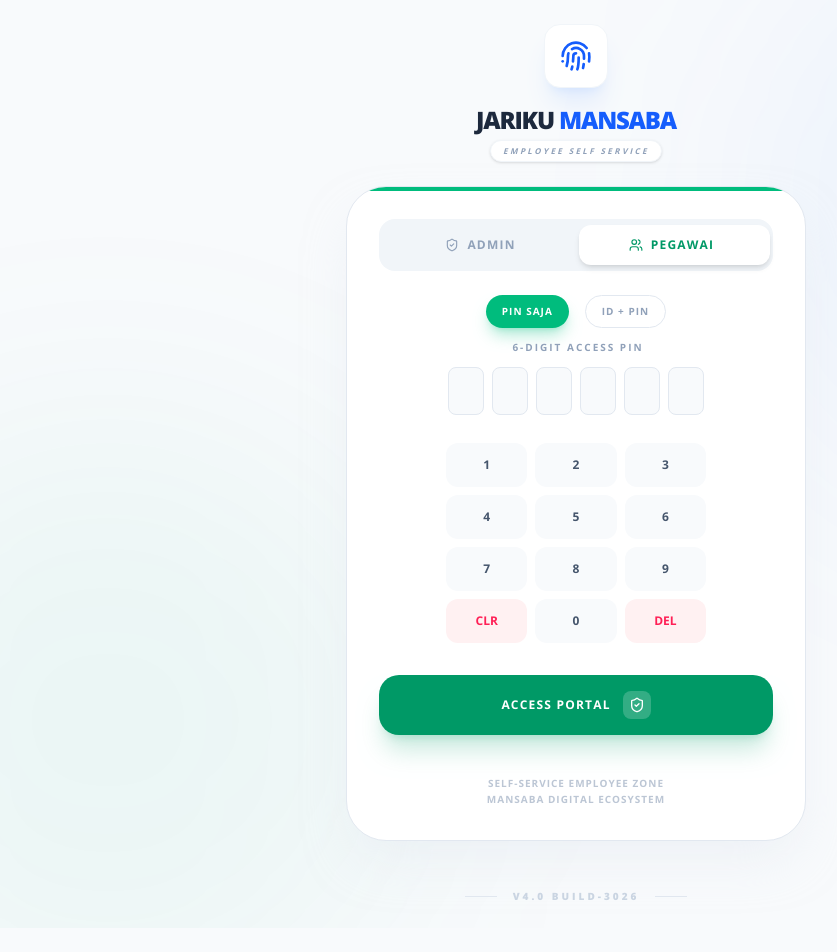
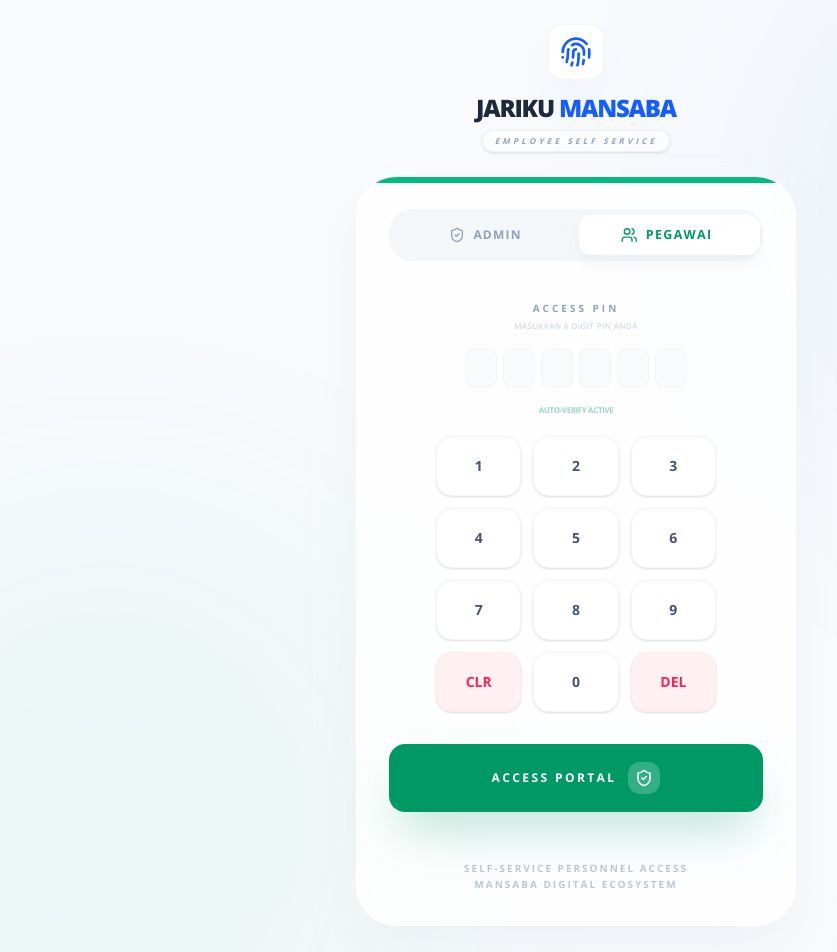
Before and after one commit to mansaba85/jempol-mansaba, a React (Vite) app in the folder client/: page / in a window 1280 px wide. Shown: the top 952 px of the page, without its empty margins (64-901 px from the left). Before the commit the page ends 928 px from the top, so only its background shows below. Built offline with nearby package versions, Linux system fonts and the light colour scheme; no server answers.

Commit message:
feat: simplify employee login to PIN-only and overhaul login UI aesthetics

```diff
--- a/client/src/pages/LoginPage.tsx
+++ b/client/src/pages/LoginPage.tsx
@@ -1,35 +1,37 @@
-import React, { useState } from 'react';
+import React, { useState, useEffect } from 'react';
 import axios from 'axios';
 import { useAuth } from '../context/AuthContext';
 import { useSettings } from '../context/SettingsContext';
-import { Fingerprint, Lock, User, Eye, EyeOff, Loader2, Users, ShieldCheck, Binary } from 'lucide-react';
+import { Fingerprint, Lock, User, Eye, EyeOff, Loader2, Users, ShieldCheck, CheckCircle2 } from 'lucide-react';
 import toast, { Toaster } from 'react-hot-toast';
 
 const LoginPage = () => {
   const [loginMode, setLoginMode] = useState<'admin' | 'employee'>('employee');
   const [username, setUsername] = useState('');
   const [password, setPassword] = useState('');
-  const [empId, setEmpId] = useState('');
   const [pin, setPin] = useState('');
-  const [empLoginMethod, setEmpLoginMethod] = useState<'id_pin' | 'pin_only'>('pin_only');
   const [showPassword, setShowPassword] = useState(false);
   const [loading, setLoading] = useState(false);
 
   const { login } = useAuth();
   const { settings } = useSettings();
 
+  // Reset PIN when switching modes
+  useEffect(() => {
+    setPin('');
+  }, [loginMode]);
+
   // Pisah kata terakhir untuk styling biru
   const appNameParts = (settings?.app_name || 'Jariku Mansaba').split(' ');
   const lastPart = appNameParts.length > 1 ? appNameParts.pop() : '';
   const firstPart = appNameParts.join(' ');
 
-  const handleLogin = async (e: React.FormEvent) => {
-    e.preventDefault();
+  const handleLogin = async (e?: React.FormEvent) => {
+    if (e) e.preventDefault();
 
     if (loginMode === 'admin') {
       if (!username || !password) return toast.error('Masukkan username & password');
     } else {
-      if (empLoginMethod === 'id_pin' && !empId) return toast.error('Masukkan ID Pegawai');
       if (!pin || pin.length < 6) return toast.error('Masukkan 6-Digit PIN');
     }
 
@@ -38,17 +40,25 @@
       const endpoint = loginMode === 'admin' ? '/api/login' : '/api/login/employee';
       const payload = loginMode === 'admin'
         ? { username, password }
-        : { id: empLoginMethod === 'id_pin' ? empId : null, pin };
+        : { pin };
 
       const res = await axios.post(endpoint, payload);
       login(res.data.user, res.data.token);
       toast.success('Selamat datang kembali, ' + res.data.user.username);
     } catch (err: any) {
       toast.error(err.response?.data?.message || 'Gagal login. Periksa kembali entitas Anda.');
+      if (loginMode === 'employee') setPin('');
     } finally {
       setLoading(false);
     }
   };
+
+  // Auto-submit when PIN reaches 6 digits
+  useEffect(() => {
+    if (loginMode === 'employee' && pin.length === 6 && !loading) {
+      handleLogin();
+    }
+  }, [pin]);
 
   const addDigit = (digit: string) => {
     if (pin.length < 6) setPin(pin + digit);
@@ -64,48 +74,48 @@
       <div className="absolute top-[-10%] right-[-10%] w-[600px] h-[600px] bg-blue-500/5 rounded-full blur-[120px]"></div>
       <div className="absolute bottom-[-10%] left-[-10%] w-[600px] h-[600px] bg-emerald-500/5 rounded-full blur-[120px]"></div>
 
-      <div className="w-full max-w-[460px] relative z-10">
+      <div className="w-full max-w-[440px] relative z-10 animate-in fade-in zoom-in duration-500">
 
         {/* Logo / Branding */}
         <div className="flex flex-col items-center mb-6">
-          <div className="w-16 h-16 bg-white rounded-2xl shadow-xl shadow-blue-500/10 border border-slate-100 flex items-center justify-center mb-4 relative group overflow-hidden">
+          <div className="w-14 h-14 bg-white rounded-2xl shadow-2xl shadow-blue-500/10 border border-slate-100 flex items-center justify-center mb-3 relative group overflow-hidden">
              <div className="absolute inset-0 bg-gradient-to-br from-blue-600/10 to-transparent opacity-0 group-hover:opacity-100 transition-opacity"></div>
-             <Fingerprint size={32} className="text-blue-600 relative z-10" />
+             <Fingerprint size={32} className="text-blue-600 relative z-10 transition-transform duration-500 group-hover:scale-110" />
           </div>
           <h1 className="text-2xl font-black text-slate-800 tracking-tighter uppercase text-center block">
             {firstPart} <span className="text-blue-600">{lastPart || ''}</span>
           </h1>
-          <div className="flex gap-2 mt-1">
-             <p className="text-slate-400 font-bold tracking-[0.3em] text-[8px] uppercase text-center bg-white px-3 py-1 rounded-full border border-slate-100 italic shadow-sm">
+          <div className="mt-1.5">
+             <p className="text-slate-400 font-bold tracking-[0.4em] text-[8px] uppercase text-center bg-white/50 backdrop-blur-sm px-3 py-1 rounded-full border border-slate-200/50 italic shadow-sm">
                 {loginMode === 'admin' ? 'Administrative Access' : 'Employee Self Service'}
              </p>
           </div>
         </div>
 
         {/* Login Card */}
-        <div className="bg-white border border-slate-200 rounded-[2.5rem] p-8 shadow-2xl shadow-slate-200/50 relative overflow-hidden transition-all duration-500">
+        <div className="bg-white/80 backdrop-blur-xl border border-white rounded-[2.5rem] p-8 shadow-2xl shadow-slate-200/50 relative overflow-hidden transition-all duration-500">
 
-          <div className={`absolute top-0 left-0 h-1 transition-all duration-500 ${loginMode === 'admin' ? 'bg-blue-600 w-full' : 'bg-emerald-500 w-full'}`}></div>
+          <div className={`absolute top-0 left-0 h-1.5 transition-all duration-700 ease-in-out ${loginMode === 'admin' ? 'bg-blue-600 w-full' : 'bg-emerald-500 w-full'}`}></div>
 
           {/* MODE SWITCHER */}
-          <div className="flex bg-slate-100 p-1.5 rounded-2xl mb-6 relative">
-             <div className={`absolute top-1.5 bottom-1.5 w-[calc(50%-6px)] bg-white rounded-xl shadow-md transition-all duration-300 ease-out ${loginMode === 'admin' ? 'left-1.5' : 'left-[calc(50%+3px)]'}`}></div>
+          <div className="flex bg-slate-100/80 p-1.5 rounded-[1.5rem] mb-10 relative">
+             <div className={`absolute top-1.5 bottom-1.5 w-[calc(50%-6px)] bg-white rounded-xl shadow-lg shadow-slate-200/50 transition-all duration-500 ease-out ${loginMode === 'admin' ? 'left-1.5' : 'left-[calc(50%+3px)]'}`}></div>
              <button
                 type="button"
                 onClick={() => setLoginMode('admin')}
-                className={`flex-1 py-3 text-xs font-bold uppercase tracking-widest relative z-10 transition-colors ${loginMode === 'admin' ? 'text-blue-600' : 'text-slate-400'}`}
+                className={`flex-1 py-3 text-xs font-bold uppercase tracking-widest relative z-10 transition-all duration-300 ${loginMode === 'admin' ? 'text-blue-600 scale-105' : 'text-slate-400 hover:text-slate-500'}`}
              >
                 <div className="flex items-center justify-center gap-2">
-                   <ShieldCheck size={14} /> Admin
+                   <ShieldCheck size={16} /> Admin
                 </div>
              </button>
              <button
                 type="button"
                 onClick={() => setLoginMode('employee')}
-                className={`flex-1 py-3 text-xs font-bold uppercase tracking-widest relative z-10 transition-colors ${loginMode === 'employee' ? 'text-emerald-600' : 'text-slate-400'}`}
+                className={`flex-1 py-3 text-xs font-bold uppercase tracking-widest relative z-10 transition-all duration-300 ${loginMode === 'employee' ? 'text-emerald-600 scale-105' : 'text-slate-400 hover:text-slate-500'}`}
              >
                 <div className="flex items-center justify-center gap-2">
-                   <Users size={14} /> Pegawai
+                   <Users size={16} /> Pegawai
                 </div>
              </button>
           </div>
@@ -114,20 +124,20 @@
             <div className="space-y-6">
 
               {loginMode === 'admin' ? (
-                 <>
+                 <div className="space-y-6 animate-in fade-in slide-in-from-right-4 duration-500">
                     {/* Admin Fields */}
                     <div className="space-y-3">
                        <label className="text-[10px] font-bold text-slate-400 tracking-[0.2em] uppercase ml-1">Identity UID</label>
                        <div className="relative group">
-                          <div className="absolute left-5 top-1/2 -translate-y-1/2 text-slate-400 group-focus-within:text-blue-600 transition-colors">
+                          <div className="absolute left-5 top-1/2 -translate-y-1/2 text-slate-300 group-focus-within:text-blue-600 transition-colors">
                              <User size={20} />
                           </div>
                           <input
                              type="text"
                              value={username}
                              onChange={(e) => setUsername(e.target.value)}
-                             className="w-full bg-slate-50 border border-slate-200 rounded-2xl py-4.5 pl-14 pr-4 text-slate-800 font-bold focus:outline-none focus:ring-4 focus:ring-blue-500/10 focus:border-blue-500 transition-all font-outfit"
-                             placeholder="Masukkan Username"
+                             className="w-full bg-slate-50/50 border border-slate-200 rounded-2xl py-4.5 pl-14 pr-4 text-slate-800 font-bold focus:outline-none focus:ring-4 focus:ring-blue-500/10 focus:border-blue-500 transition-all font-outfit"
+                             placeholder="Username"
                           />
                        </div>
                     </div>
@@ -135,77 +145,45 @@
                     <div className="space-y-3">
                        <label className="text-[10px] font-bold text-slate-400 tracking-[0.2em] uppercase ml-1">Access Cipher</label>
                        <div className="relative group">
-                          <div className="absolute left-5 top-1/2 -translate-y-1/2 text-slate-400 group-focus-within:text-blue-600 transition-colors">
+                          <div className="absolute left-5 top-1/2 -translate-y-1/2 text-slate-300 group-focus-within:text-blue-600 transition-colors">
                              <Lock size={20} />
                           </div>
                           <input
                              type={showPassword ? "text" : "password"}
                              value={password}
                              onChange={(e) => setPassword(e.target.value)}
-                             className="w-full bg-slate-50 border border-slate-200 rounded-2xl py-4.5 pl-14 pr-14 text-slate-800 font-bold focus:outline-none focus:ring-4 focus:ring-blue-500/10 focus:border-blue-500 transition-all placeholder:text-slate-300"
-                             placeholder="••••••••••••"
+                             className="w-full bg-slate-50/50 border border-slate-200 rounded-2xl py-4.5 pl-14 pr-14 text-slate-800 font-bold focus:outline-none focus:ring-4 focus:ring-blue-500/10 focus:border-blue-500 transition-all placeholder:text-slate-200"
+                             placeholder="••••••••"
                           />
                           <button
                              type="button"
                              onClick={() => setShowPassword(!showPassword)}
-                             className="absolute right-5 top-1/2 -translate-y-1/2 text-slate-400 hover:text-slate-600 transition-colors"
+                             className="absolute right-5 top-1/2 -translate-y-1/2 text-slate-300 hover:text-slate-500 transition-colors"
                           >
                              {showPassword ? <EyeOff size={20} /> : <Eye size={20} />}
                           </button>
                        </div>
                     </div>
-                 </>
+                 </div>
               ) : (
-                 <>
-                    {/* Employee Login Method Switcher */}
-                     <div className="flex justify-center gap-4 mb-3">
-                        <button
-                           type="button"
-                           onClick={() => setEmpLoginMethod('pin_only')}
-                           className={`text-[10px] font-bold uppercase tracking-widest px-4 py-2 rounded-full transition-all ${empLoginMethod === 'pin_only' ? 'bg-emerald-500 text-white shadow-lg shadow-emerald-500/30' : 'bg-white border border-slate-200 text-slate-400 hover:bg-slate-50'}`}
-                        >
-                           PIN Saja
-                        </button>
-                        <button
-                           type="button"
-                           onClick={() => setEmpLoginMethod('id_pin')}
-                           className={`text-[10px] font-bold uppercase tracking-widest px-4 py-2 rounded-full transition-all ${empLoginMethod === 'id_pin' ? 'bg-emerald-500 text-white shadow-lg shadow-emerald-500/30' : 'bg-white border border-slate-200 text-slate-400 hover:bg-slate-50'}`}
-                        >
-                           ID + PIN
-                        </button>
-                     </div>
-
-                     {empLoginMethod === 'id_pin' && (
-                        <div className="space-y-3 animate-in fade-in slide-in-from-top-4 duration-300">
-                           <label className="text-[10px] font-bold text-slate-400 tracking-[0.2em] uppercase ml-1">ID Pegawai (Mesin)</label>
-                           <div className="relative group">
-                              <div className="absolute left-5 top-1/2 -translate-y-1/2 text-slate-400 group-focus-within:text-emerald-600 transition-colors">
-                                 <Binary size={20} />
-                              </div>
-                              <input
-                                 type="number"
-                                 value={empId}
-                                 onChange={(e) => setEmpId(e.target.value)}
-                                 className="w-full bg-slate-50 border border-slate-200 rounded-2xl py-4.5 pl-14 pr-4 text-slate-800 font-bold focus:outline-none focus:ring-4 focus:ring-emerald-500/10 focus:border-emerald-500 transition-all font-outfit"
-                                 placeholder="Contoh: 15"
-                              />
-                           </div>
-                        </div>
-                     )}
-
-                    <div className="space-y-3">
-                       <label className="text-[10px] font-bold text-slate-400 tracking-[0.2em] uppercase ml-1 block text-center">6-Digit Access PIN</label>
-                       <div className="flex justify-center gap-2">
+                 <div className="space-y-5 animate-in fade-in slide-in-from-left-4 duration-500">
+                    <div className="space-y-4">
+                       <div className="space-y-1">
+                          <label className="text-[10px] font-bold text-slate-400 tracking-[0.3em] uppercase block text-center">Access PIN</label>
+                          <p className="text-[8px] text-slate-300 font-medium text-center uppercase tracking-wider">Masukkan 6 digit PIN Anda</p>
+                       </div>
+                       <div className="flex justify-center gap-1.5">
                           {[0, 1, 2, 3, 4, 5].map((i) => (
-                             <div key={i} className={`w-9 h-12 rounded-lg border flex items-center justify-center text-lg font-black transition-all ${pin[i] ? 'bg-emerald-50 border-emerald-500 text-emerald-600 shadow-lg shadow-emerald-500/20' : 'bg-slate-50 border-slate-200 text-slate-300'}`}>
-                                {pin[i] ? '•' : ''}
+                             <div key={i} className={`w-8 h-10 rounded-lg border flex items-center justify-center transition-all duration-300 ${pin[i] ? 'bg-emerald-50 border-emerald-500 shadow-md shadow-emerald-500/10 scale-105' : 'bg-slate-50 border-slate-100'}`}>
+                                {pin[i] ? <div className="w-1.5 h-1.5 bg-emerald-500 rounded-full animate-in zoom-in duration-300"></div> : ''}
                              </div>
                           ))}
                        </div>
+                       <p className="text-[8px] text-emerald-600/40 font-bold text-center uppercase tracking-tighter">Auto-verify active</p>
                     </div>
 
                     {/* Digital Numpad */}
-                    <div className="grid grid-cols-3 gap-2 max-w-[260px] mx-auto pt-1">
+                    <div className="grid grid-cols-3 gap-3 max-w-[280px] mx-auto">
                        {['1', '2', '3', '4', '5', '6', '7', '8', '9', 'CLR', '0', 'DEL'].map((val) => (
                           <button
                              key={val}
@@ -215,44 +193,44 @@
                                 else if (val === 'DEL') setPin(pin.slice(0, -1));
                                 else addDigit(val);
                              }}
-                             className={`h-11 rounded-xl text-xs font-bold transition-all active:scale-90 flex items-center justify-center ${val === 'CLR' || val === 'DEL' ? 'bg-rose-50 text-rose-500 hover:bg-rose-100' : 'bg-slate-50 text-slate-600 hover:bg-slate-100'}`}
+                             className={`h-15 rounded-2xl text-sm font-bold transition-all active:scale-90 flex items-center justify-center shadow-sm border ${val === 'CLR' || val === 'DEL' ? 'bg-rose-50 text-rose-500 border-rose-100/50 hover:bg-rose-100' : 'bg-white border-slate-100 text-slate-600 hover:bg-slate-50 hover:border-slate-200'}`}
                           >
                              {val}
                           </button>
                        ))}
                     </div>
-                 </>
+                 </div>
               )}
             </div>
 
             <button
               type="submit"
               disabled={loading}
-              className={`w-full text-white rounded-[1.25rem] py-4 font-bold flex items-center justify-center gap-3 transition-all disabled:opacity-70 disabled:cursor-wait shadow-xl active:scale-[0.98] ${loginMode === 'admin' ? 'bg-slate-900 hover:bg-black shadow-slate-900/10' : 'bg-emerald-600 hover:bg-emerald-700 shadow-emerald-600/20'}`}
+              className={`w-full text-white rounded-2xl py-4.5 font-bold flex items-center justify-center gap-3 transition-all disabled:opacity-70 disabled:cursor-wait shadow-2xl active:scale-[0.98] ${loginMode === 'admin' ? 'bg-slate-900 hover:bg-black shadow-slate-900/20' : 'bg-emerald-600 hover:bg-emerald-700 shadow-emerald-600/30'}`}
             >
               {loading ? (
                 <Loader2 size={24} className="animate-spin" />
               ) : (
                 <>
-                  <span className="tracking-widest uppercase text-xs">{loginMode === 'admin' ? 'INITIALIZE SESSION' : 'ACCESS PORTAL'}</span>
-                  <div className="w-7 h-7 bg-white/20 rounded-lg flex items-center justify-center">
-                    {loginMode === 'admin' ? <Fingerprint size={16} /> : <ShieldCheck size={16} />}
+                  <span className="tracking-[0.2em] uppercase text-xs">{loginMode === 'admin' ? 'Initialize Session' : 'Access Portal'}</span>
+                  <div className="w-8 h-8 bg-white/20 rounded-xl flex items-center justify-center">
+                    {loginMode === 'admin' ? <Fingerprint size={18} /> : <ShieldCheck size={18} />}
                   </div>
                 </>
               )}
             </button>
           </form>
 
-          <p className="text-center text-[10px] text-slate-400 mt-10 font-bold tracking-widest leading-relaxed uppercase opacity-60">
-            {loginMode === 'admin' ? 'Restricted Access Area' : 'Self-Service Employee Zone'}<br/>
+          <p className="text-center text-[10px] text-slate-400 mt-12 font-bold tracking-[0.2em] leading-relaxed uppercase opacity-60">
+            {loginMode === 'admin' ? 'Protected Administrative Zone' : 'Self-Service Personnel Access'}<br/>
             Mansaba Digital Ecosystem
           </p>
         </div>
 
-        <div className="text-center mt-12 flex items-center justify-center gap-4">
-            <div className="h-[1px] w-8 bg-slate-200"></div>
-            <span className="text-slate-300 text-[10px] font-black tracking-[0.3em] uppercase">v4.0 BUILD-3026</span>
-            <div className="h-[1px] w-8 bg-slate-200"></div>
+        <div className="text-center mt-12 flex items-center justify-center gap-5 opacity-40">
+            <div className="h-[1px] w-12 bg-slate-300"></div>
+            <span className="text-slate-500 text-[10px] font-black tracking-[0.4em] uppercase">v4.0 BUILD-2024</span>
+            <div className="h-[1px] w-12 bg-slate-300"></div>
         </div>
       </div>
     </div>
```
